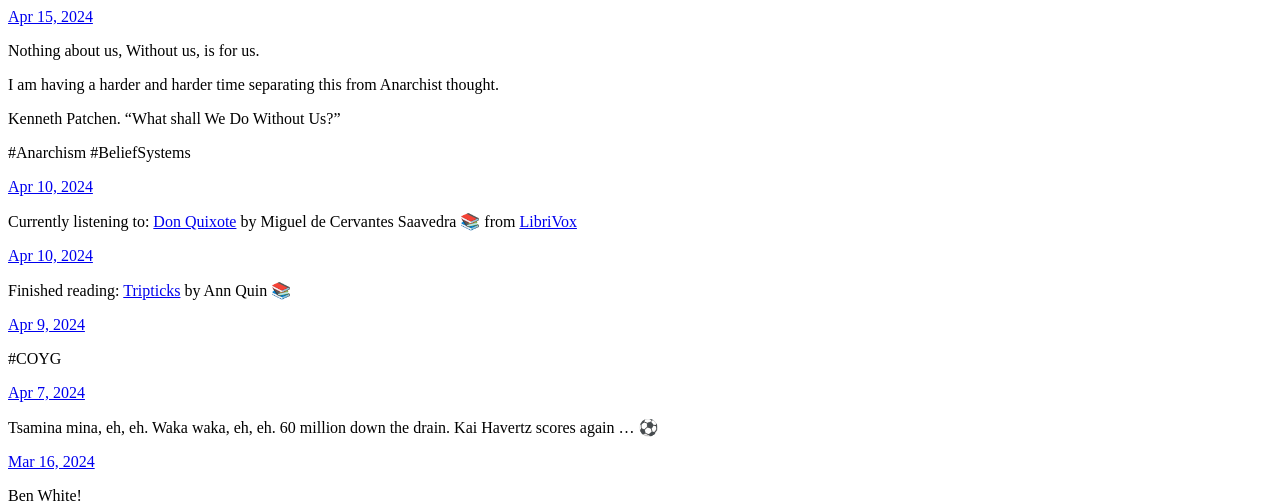
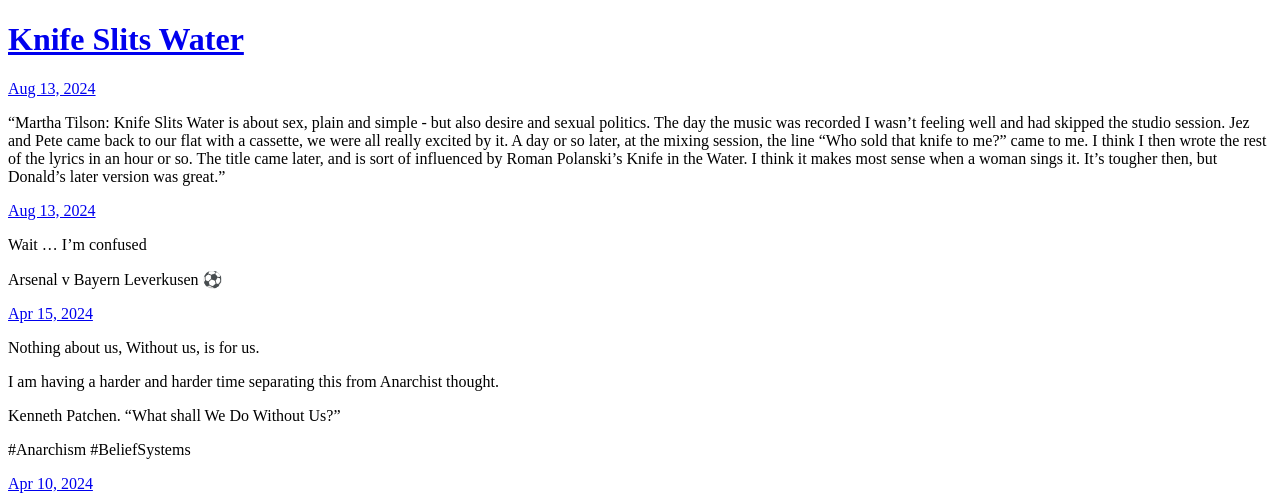
Before and after one commit to prereflect/aloysius-dot-best, a plain HTML site: page index.html in a window 1280 px wide. Shown: the top 503 px of the page. Drawn offline with Linux system fonts and the light colour scheme.

Commit message:
Archiving from Micro.blog.

```diff
--- a/index.html
+++ b/index.html
@@ -21,6 +21,32 @@
 <div class="h-feed">
 
 
+
+	  <div class="h-entry">
+
+			<h1><a href="https://aloysius.best/2024/08/13/knife-slits-water.html">Knife Slits Water</a></h1>
+
+
+		<a href="https://aloysius.best/2024/08/13/knife-slits-water.html" class="u-url"><time class="dt-published" datetime="2024-08-13 20:48:31 -0700">Aug 13, 2024</time></a>
+
+		<div class="e-content">
+			 <p>&ldquo;Martha Tilson: Knife Slits Water is about sex, plain and simple - but also desire and sexual politics. The day the music was recorded I wasn&rsquo;t feeling well and had skipped the studio session. Jez and Pete came back to our flat with a cassette, we were all really excited by it. A day or so later, at the mixing session, the line &ldquo;Who sold that knife to me?&rdquo; came to me. I think I then wrote the rest of the lyrics in an hour or so. The title came later, and is sort of influenced by Roman Polanski&rsquo;s Knife in the Water. I think it makes most sense when a woman sings it. It&rsquo;s tougher then, but Donald&rsquo;s later version was great.&rdquo;</p>
+
+		</div>
+	  </div>
+
+	  <div class="h-entry">
+
+
+		<a href="https://aloysius.best/2024/08/13/wait-im-confused.html" class="u-url"><time class="dt-published" datetime="2024-08-13 20:09:42 -0700">Aug 13, 2024</time></a>
+
+		<div class="e-content">
+			 <p>Wait &hellip; I&rsquo;m confused</p>
+<!-- raw HTML omitted -->
+<p>Arsenal v Bayern Leverkusen  ⚽️</p>
+
+		</div>
+	  </div>
 
 	  <div class="h-entry">
 
```
